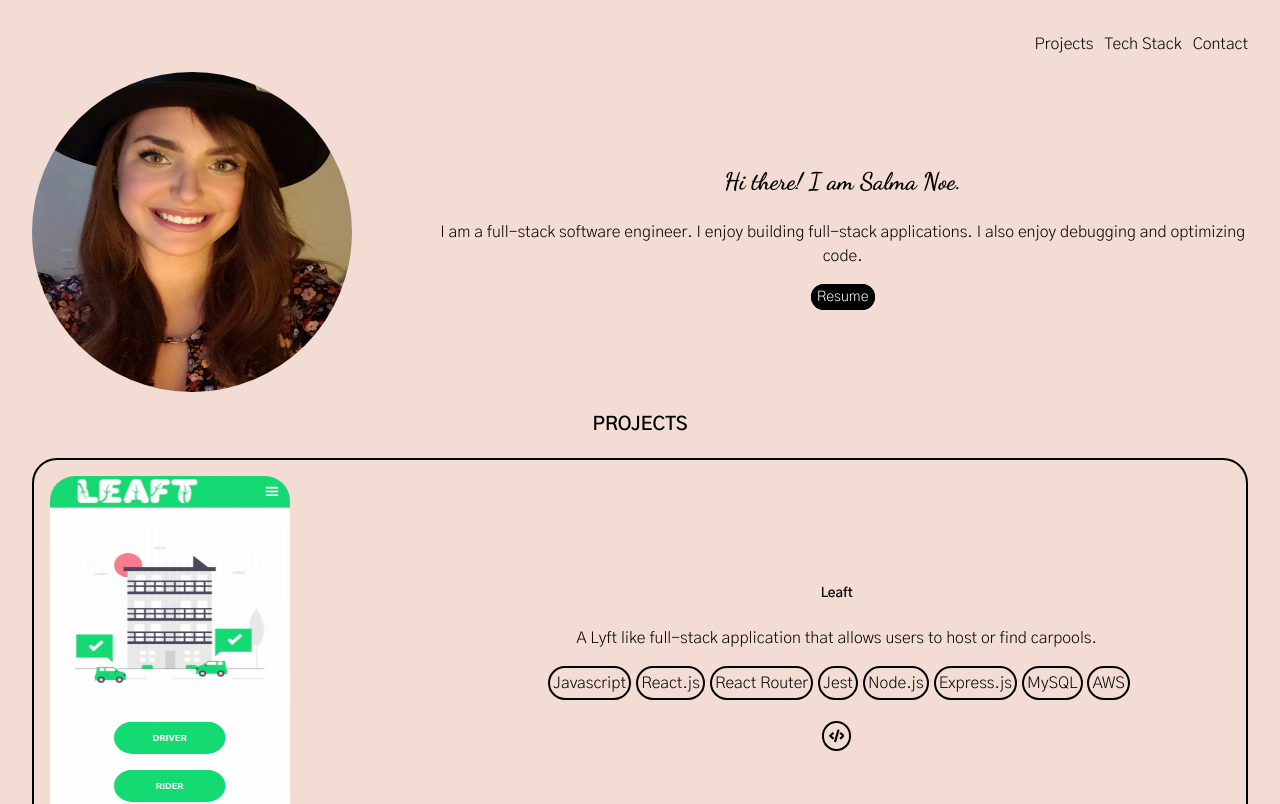
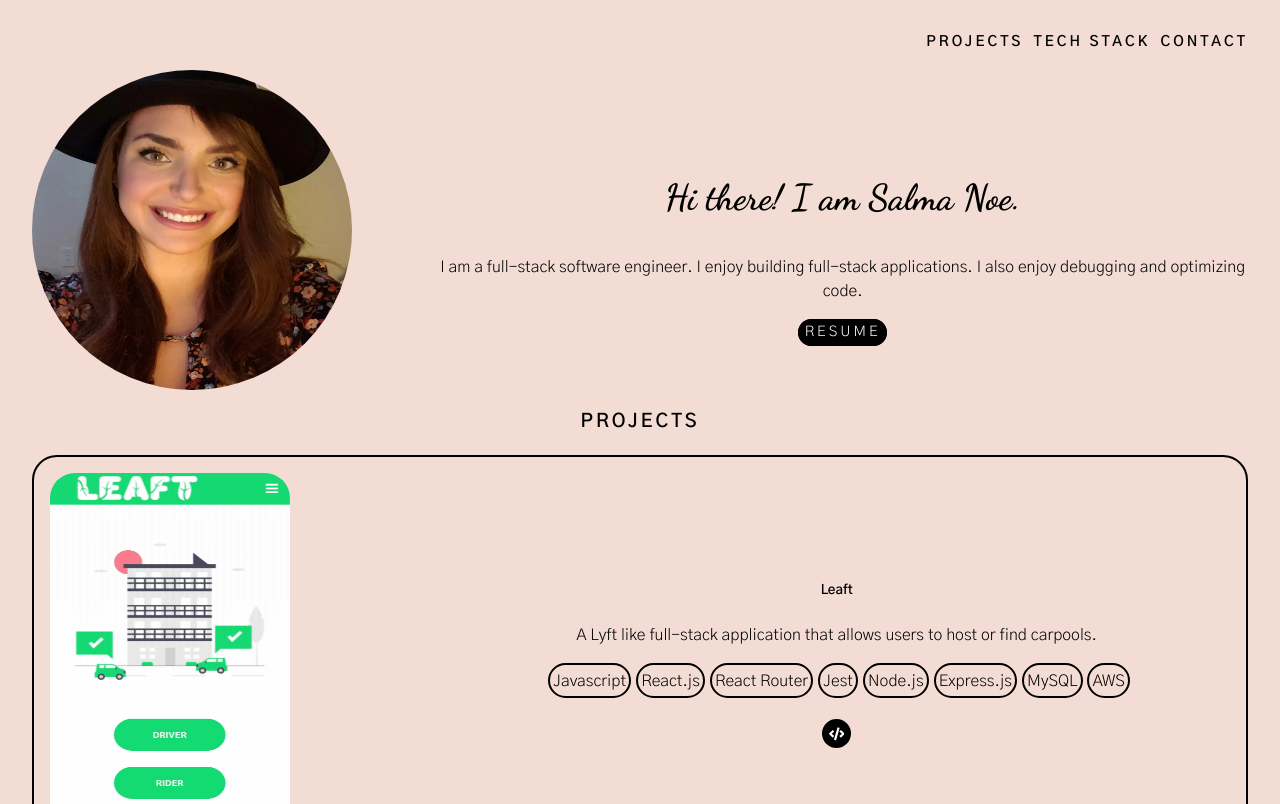
Before and after one commit to Sanoe9/portfolio, a React (Create React App) app in the folder portfolio/: page / in a window 1280 px wide. Shown: the top 804 px of the page. Built offline with nearby package versions, Linux system fonts and the light colour scheme.

Commit message:
more css

```diff
--- a/portfolio/src/App.css
+++ b/portfolio/src/App.css
@@ -40,6 +40,46 @@
 
 .clickable {
   cursor: pointer;
+  color: #000000;
+  font-weight: 700;
+  font-size: 0.9rem;
+  transition: transform 0.2s ease-in-out;
+  font-family: "Gothic A1", sans-serif;
+  text-transform: uppercase;
+  letter-spacing: 3px;
+}
+
+/* a {
+  color: #fff;
+  text-transform: uppercase;
+  text-decoration: none;
+  letter-spacing: 0.15em;
+  display: inline-block;
+  padding: 15px 20px;
+  position: relative;
+} */
+
+.clickable::after {
+  content: "";
+  position: absolute;
+  bottom: 0;
+  left: 50%;
+  display: block;
+  background: none repeat scroll 0 0 transparent;
+  height: 2px;
+  width: 0;
+  background: red;
+  transition: width 0.3s ease 0s, left 0.3s ease 0s;
+}
+
+.clickable:hover::after {
+  width: 100%;
+  left: 0;
+}
+
+.clickable:hover {
+  color: #f2a68d;
+  text-decoration: underline;
 }
 
 a {
--- a/portfolio/src/components/Banner/Banner.css
+++ b/portfolio/src/components/Banner/Banner.css
@@ -1,8 +1,3 @@
 .space_horiz {
   margin-left: 0.7em;
 }
-
-.clickable:hover {
-  color: tomato;
-  text-decoration: underline;
-}
--- a/portfolio/src/components/Intro/Intro.css
+++ b/portfolio/src/components/Intro/Intro.css
@@ -1,6 +1,7 @@
 .topIntro {
   font-family: "Dancing Script", cursive;
   font-weight: 700;
+  font-size: 1.5em;
 }
 
 .btn {
@@ -12,11 +13,14 @@
   font-weight: 500;
   font-size: 0.9rem;
   transition: transform 0.2s ease-in-out;
+  font-family: "Gothic A1", sans-serif;
+  text-transform: uppercase;
+  letter-spacing: 3px;
 }
 
 .btn:hover {
-  background-color: tomato;
-  color: violet;
+  background-color: #f2a68d;
+  color: #000000;
 }
 
 #my_pic {
--- a/portfolio/src/components/Projects/Projects.css
+++ b/portfolio/src/components/Projects/Projects.css
@@ -21,15 +21,17 @@
 }
 
 .source_code {
-  border: 2px solid;
   border-radius: 25px;
   padding: 0.3em;
   transition: all 0.2s ease-in-out;
+  border: 2px solid #000000;
+  background-color: #000000;
+  color: #ffffff;
 }
 
 .source_code:hover {
-  background-color: tomato;
-  color: aliceblue;
+  background-color: #f2a68d;
+  color: #000000;
 }
 
 .WeeCubs_gif {
@@ -52,3 +54,7 @@
   border-radius: 25px;
   /* margin-top: 3%; */
 }
+
+.rubrique {
+  letter-spacing: 3px;
+}
--- a/portfolio/src/components/Projects/Projects.jsx
+++ b/portfolio/src/components/Projects/Projects.jsx
@@ -7,7 +7,7 @@ function Projects() {
 
     return (
         <div className="projects" id="projects" >
-            <h3>
+            <h3 className="rubrique">
                 PROJECTS
             </h3>
             {projects.map((project, key) => (
```
